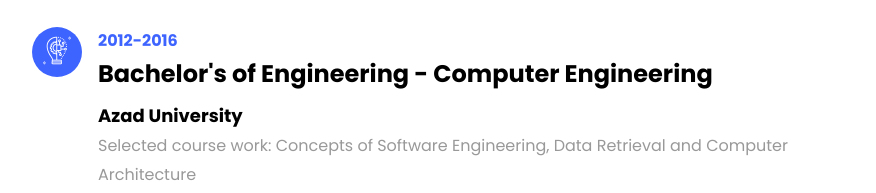
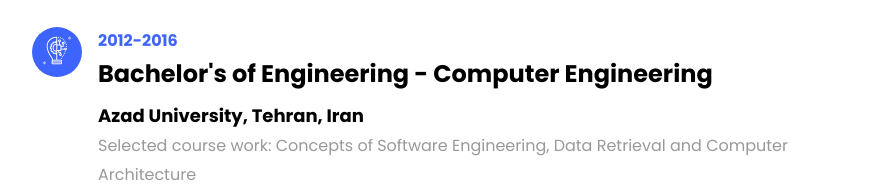
Before and after one commit to mehradae/WebSite, a plain HTML site: page index.html in a window 1280 px wide. Shown: the part 1660-1853 px from the top of the page, without its empty margins (338-1214 px from the left). Drawn offline with Linux system fonts and the light colour scheme; files whose address does not match are found by name.

Commit message:
add education location

```diff
--- a/index.html
+++ b/index.html
@@ -190,7 +190,7 @@
                         <div class="text pl-3">
                             <span class="date">2012-2016</span>
                             <h2>Bachelor's of Engineering - Computer Engineering</h2>
-                            <span class="position">Azad University</span>
+                            <span class="position">Azad University, Tehran, Iran</span>
                             <p>Selected course work: Concepts of Software Engineering, Data Retrieval and Computer Architecture</p>
                         </div>
                     </div>
```
